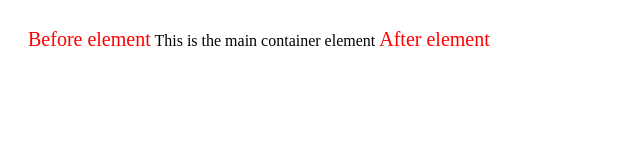
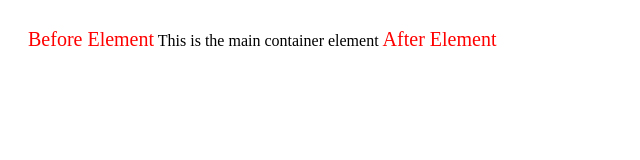
Before and after one commit to acciojob/pseudo-class-gamesense31, a website: page main.html in a window 1280 px wide. Shown: the full height of the page, 0-640 px from the left. Drawn offline with Linux system fonts and the light colour scheme.

Commit message:
created a submission

```diff
--- a/main.html
+++ b/main.html
@@ -10,12 +10,12 @@
 			display: inline-block;
 		}
         #container::before{
-            content: "Before element";
+            content: "Before Element";
             color: #f00;
             font-size: 20px;
         }
         #container::after{
-            content: "After element";
+            content: "After Element";
             color: #f00;
             font-size: 20px;
         }
```
